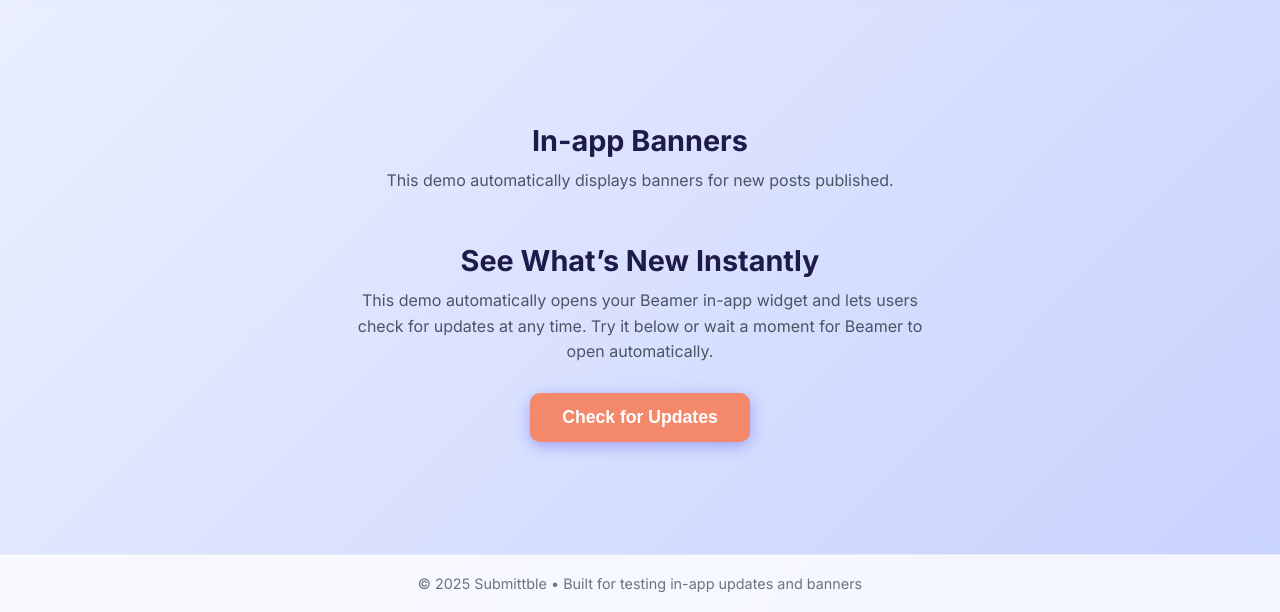
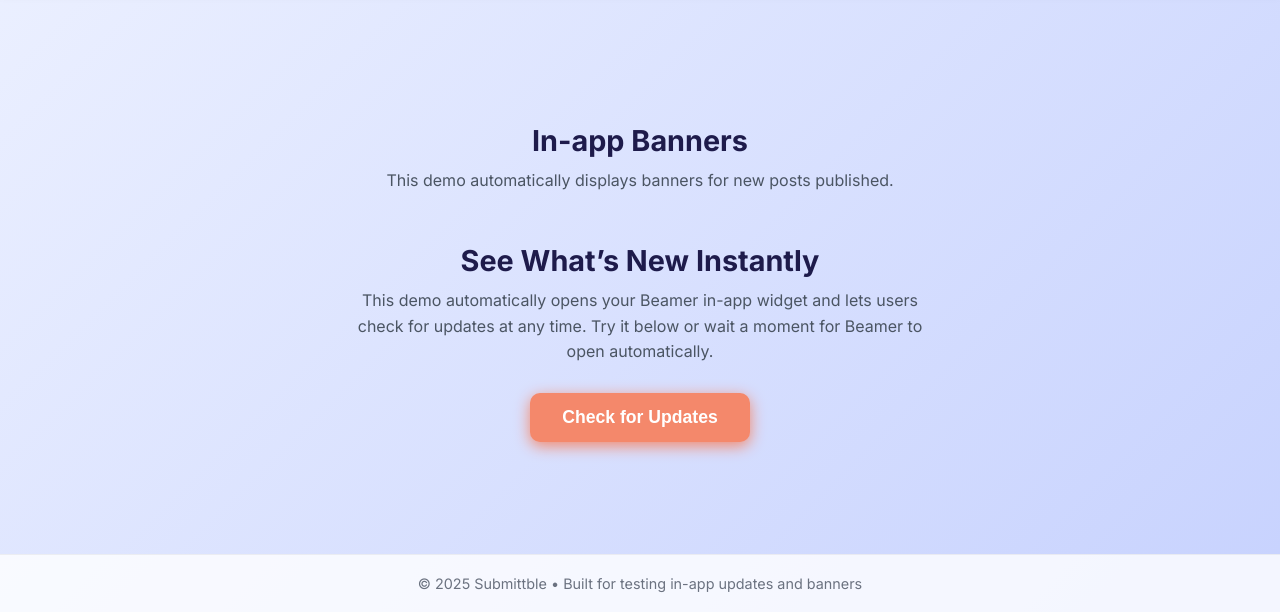
Before and after one commit to sameerkanagala/70Psrv4hNLKmBhGzqH0wBXuy, a plain HTML site: page index.html in a window 1280 px wide. In both pictures the pointer is over the button "Check for Updates". Shown: the part 188-800 px from the top of the page. Drawn offline with Linux system fonts and the light colour scheme; a script that the page names is missing.

Commit message:
Change box-shadow color on hover for beamerTrigger

```diff
--- a/index.html
+++ b/index.html
@@ -89,7 +89,7 @@
 
     .beamerTrigger:hover {
       background-color: #f4886b;
-      box-shadow: 0 4px 15px rgba(79, 70, 229, 0.4);
+      box-shadow: 0 4px 15px #f4886b;
       transform: translateY(-2px);
     }
 
```
